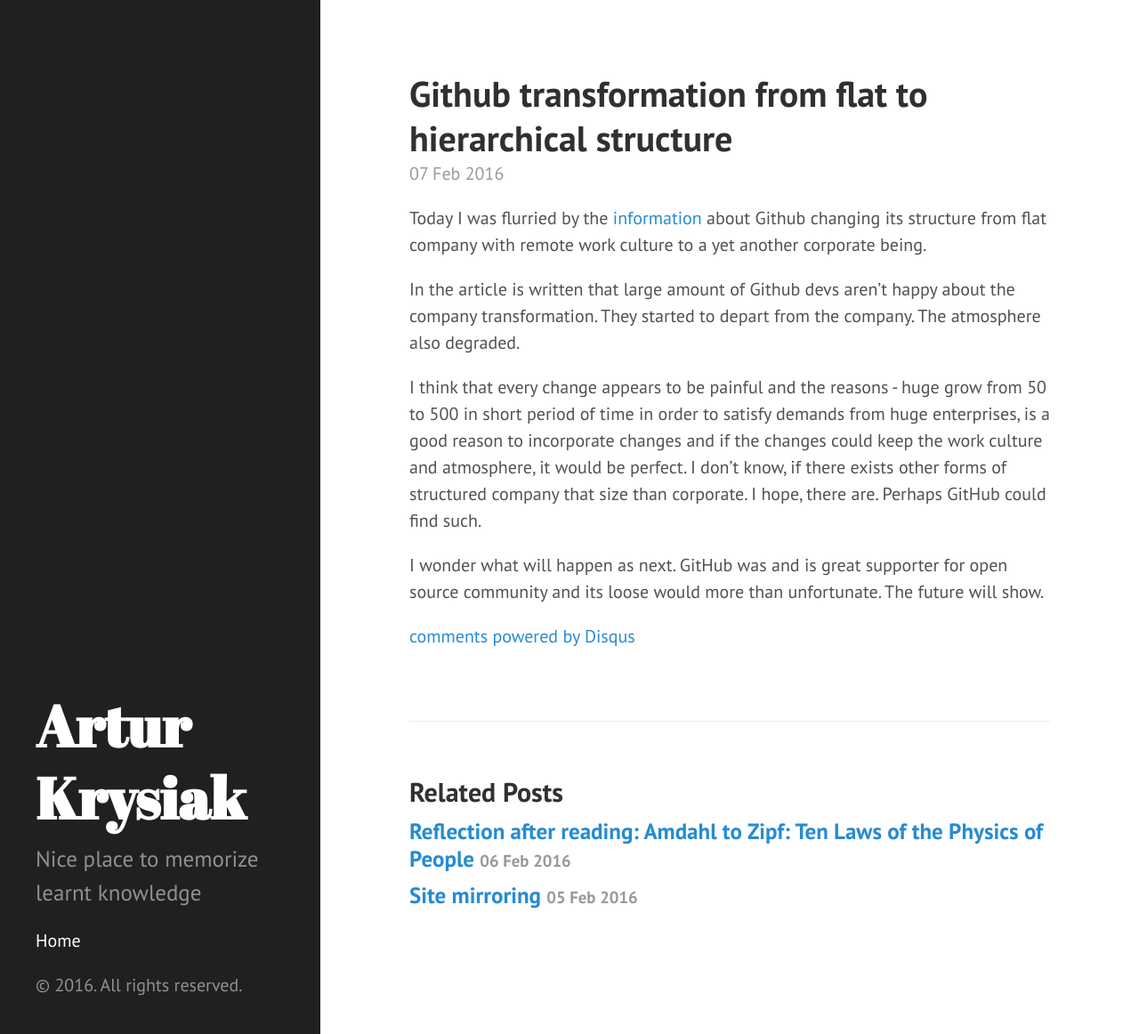
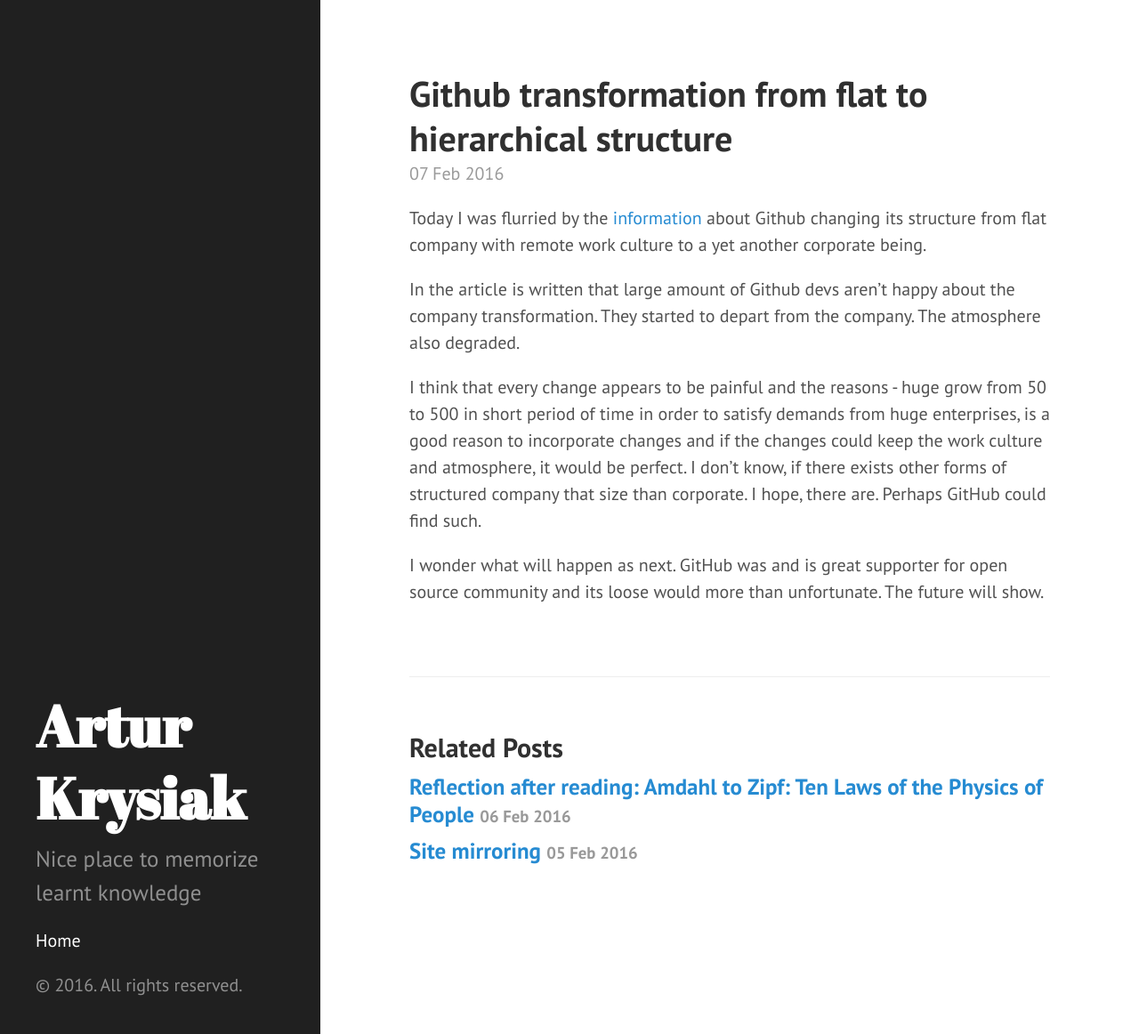
Before and after one commit to venth/venth.github.io, a Jekyll site: the page built from _posts/2016/2016-02-07-github-transformation.markdown, in a window 1280 px wide and 1162 px high. Shown: the whole window at 89% size. Built offline with Jekyll 4.4.1, drawn with Linux system fonts in a browser that asks for light colours; comment, search, counter and statistics services are not loaded; some of the changed lines change nothing that is shown.

Commit message:
removed disqus because it didn't work for the page

```diff
--- a/_includes/comments.html
+++ /dev/null
@@ -1,16 +0,0 @@
-<div id="disqus_thread"></div>
-    <script type="text/javascript">
-        /* * * CONFIGURATION VARIABLES: EDIT BEFORE PASTING INTO YOUR WEBPAGE * * */
-        var disqus_shortname = 'venth-notebook'; // required: replace example with your forum shortname
-        // var disqus_developer = 1; // Comment out when the site is live
-        var disqus_identifier = "{{ page.url }}";
-
-        /* * * DON'T EDIT BELOW THIS LINE * * */
-        (function() {
-            var dsq = document.createElement('script'); dsq.type = 'text/javascript'; dsq.async = true;
-            dsq.src = '//' + disqus_shortname + '.disqus.com/embed.js';
-            (document.getElementsByTagName('head')[0] || document.getElementsByTagName('body')[0]).appendChild(dsq);
-        })();
-    </script>
-    <noscript>Please enable JavaScript to view the <a href="http://disqus.com/?ref_noscript">comments powered by Disqus.</a></noscript>
-    <a href="http://disqus.com" class="dsq-brlink">comments powered by <span class="logo-disqus">Disqus</span></a>
--- a/_layouts/post.html
+++ b/_layouts/post.html
@@ -6,7 +6,6 @@
   <h1 class="post-title">{{ page.title }}</h1>
   <span class="post-date">{{ page.date | date_to_string }}</span>
   {{ content }}
-  {% include comments.html %}
 </div>
 
 <div class="related">
```
